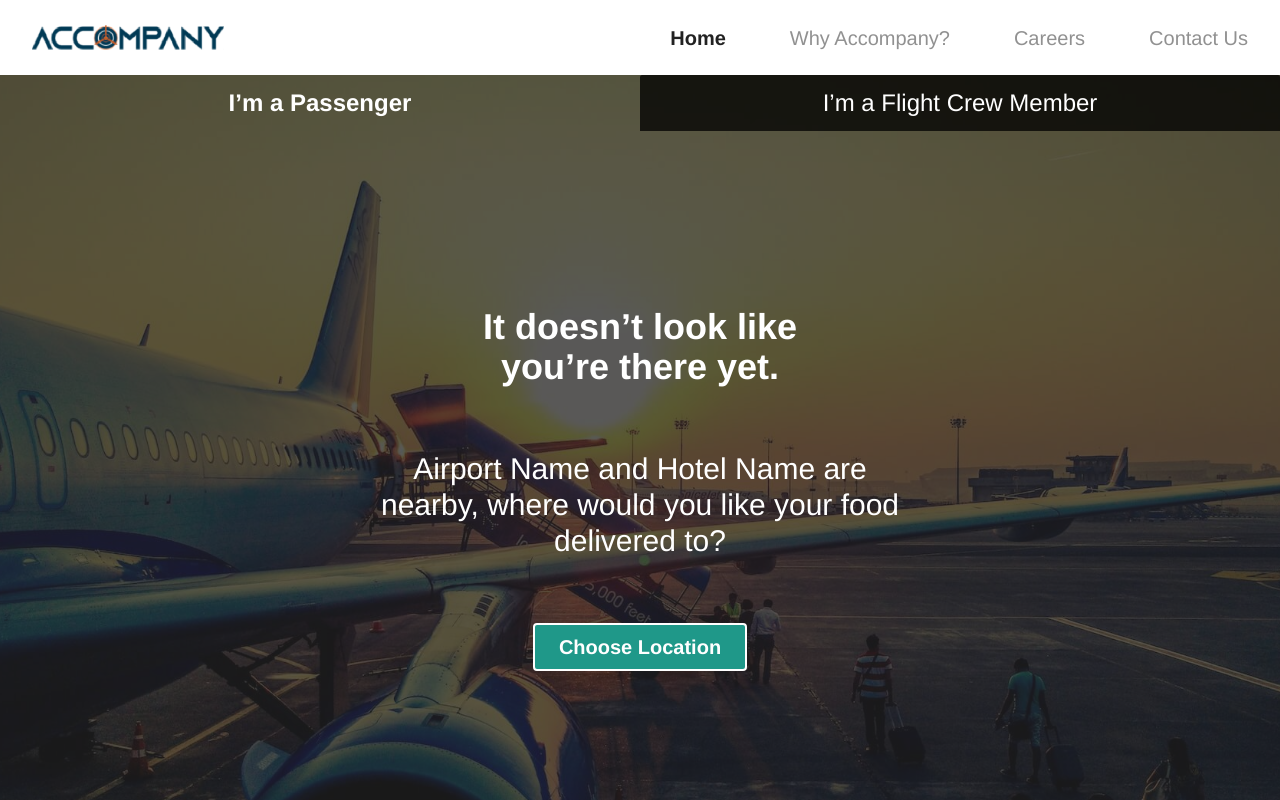
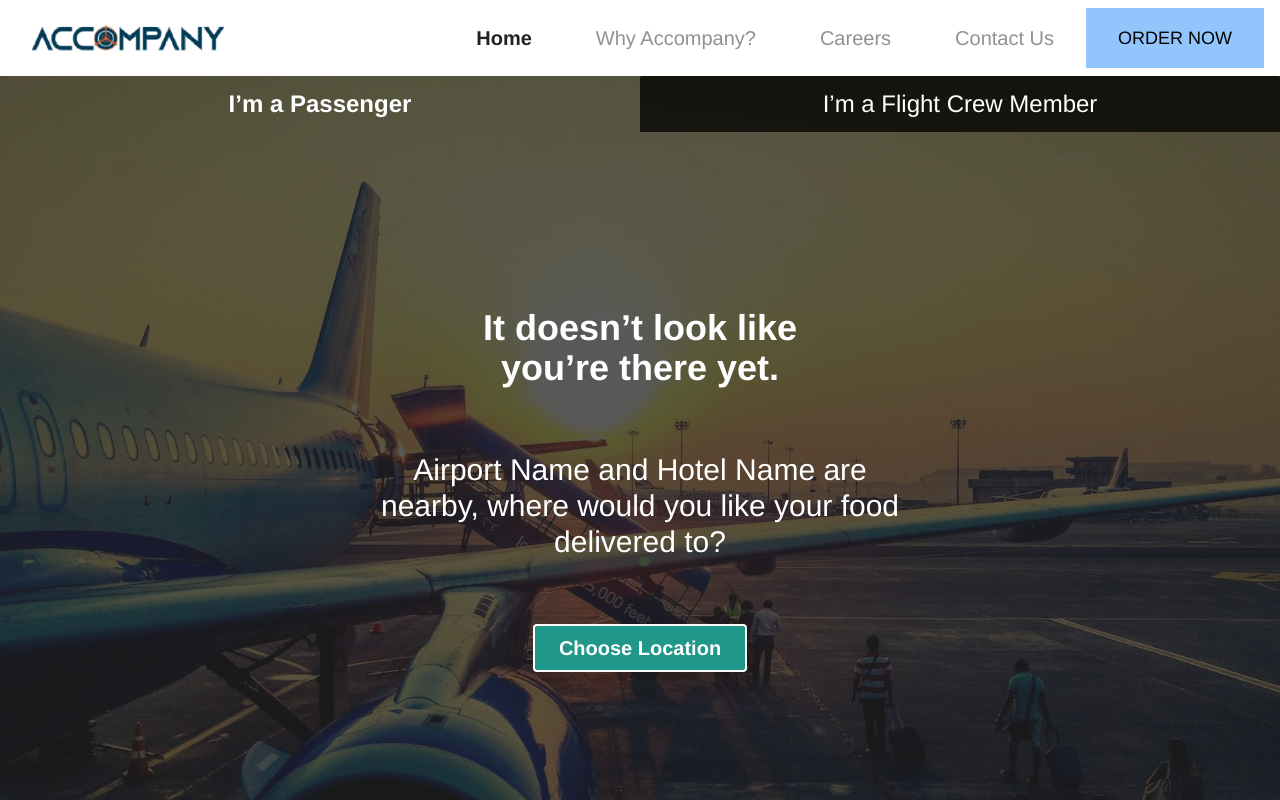
Before and after one commit to knudmt/AccompanyFrontEnd, a Vue app: page / in a window 1280 px wide. Shown: the top 800 px of the page. Built offline with nearby package versions, Linux system fonts and the light colour scheme.

Commit message:
added button

```diff
--- a/src/components/HeaderNav.vue
+++ b/src/components/HeaderNav.vue
@@ -4,14 +4,14 @@
             <img src="../assets/images/AccompanyLogo@2x.png" alt="" class="lg:w-48 w-28 py-2 ml-6 lg:ml-8">
             <div :class="isOpen ? 'block' : 'hidden'" class="wrapper top-12 right-4 absolute md:static md:flex">
                 <nav id="nav" class="float-right bg-gray-300 md:bg-transparent">
-                    <div class="flex flex-col  md:flex-row border border-gray-400 relative border-opacity-60 md:border-none">
+                    <div class="flex flex-col  md:flex-row border border-gray-400 relative items-center border-opacity-60 md:border-none">
                         <div class="triangle-outline md:hidden"></div>
                         <div class="triangle-up md:hidden"></div>
                         <router-link to="/" class="lg:mx-8 md:mx-4 border-b md:border-none text-grayText2 bg-white whitespace-nowrap py-1 md:py-0 text-15px lg:text-xl" >Home</router-link>
                         <router-link to="/WhyUs" class="lg:mx-8 md:mx-4 border-b md:border-none text-grayText2 bg-white whitespace-nowrap py-1 md:py-0 text-15px lg:text-xl">Why Accompany?</router-link>
                         <router-link to="/Careers" class="lg:mx-8 md:mx-4 border-b md:border-none text-grayText2 bg-white whitespace-nowrap py-1 md:py-0 text-15px lg:text-xl">Careers</router-link>
-                        <router-link to="/ContactUs" class="lg:mx-8 md:mx-4 border-b md:border-none text-grayText2 bg-white whitespace-nowrap text-15px py-1 md:py-0 lg:text-xl">Contact Us</router-link>
-                        <div class="lg:mx-8 md:mx-4 border-b md:border-none text-black bg-white whitespace-nowrap text-15px md:hidden lg:text-xl px-24 py-1 md:py-0 font-light">ORDER NOW</div>
+                        <router-link to="/ContactUs" class="lg:ml-8 lg:mr-4 md:mx-4 border-b md:border-none text-grayText2 bg-white whitespace-nowrap text-15px py-1 md:py-0 lg:text-xl">Contact Us</router-link>
+                        <div class="lg:mx-4 md:mx-4 border-b md:border-none text-black whitespace-nowrap text-15px bg-white lg:text-lg px-24 py-1 md:py-4 md:my-2 md:px-8 md:bg-footerBlue font-normal">ORDER NOW</div>
                     </div>
                 </nav>
             <div class="smartSearch"></div>
@@ -37,6 +37,11 @@ export default {
         toggle() {
             this.isOpen = !this.isOpen
         }
+    },
+    watch: {
+        '$route'() {
+            this.isOpen = false
+        }
     }
 }
 </script>
```
